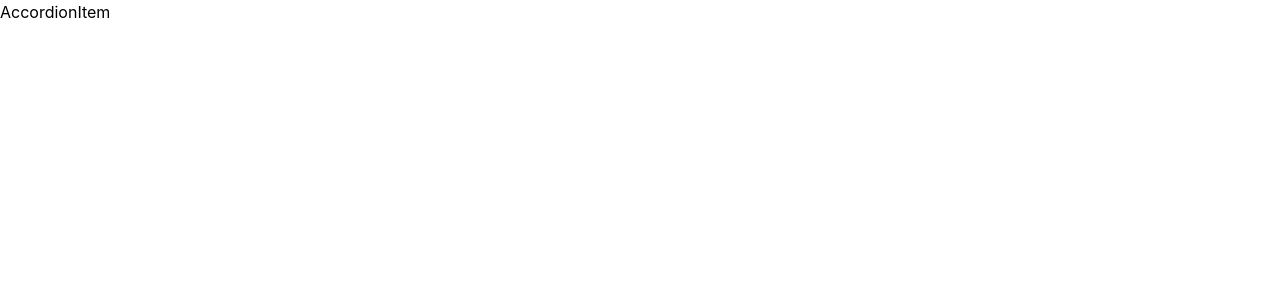
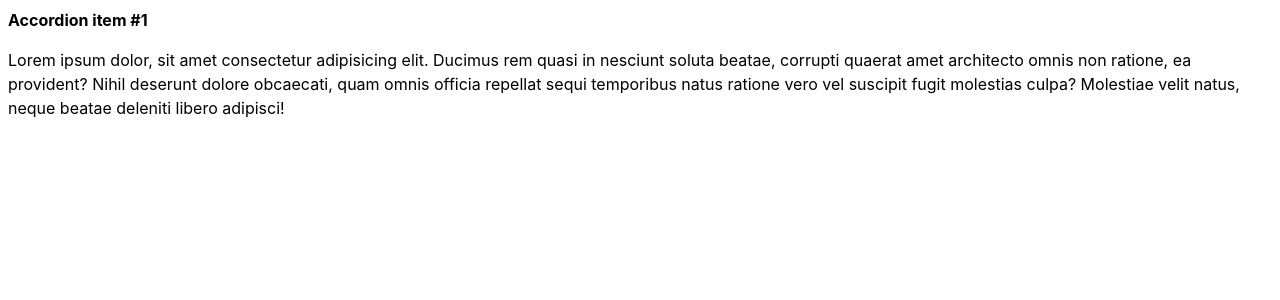
Before and after one commit to bobbyDeepak1415/accordion_01, a React (Vite) app: page / in a window 1280 px wide. Shown: the top 300 px of the page. Built offline with nearby package versions, Linux system fonts and the light colour scheme.

Commit message:
changes made

```diff
--- a/src/components/Accordion.jsx
+++ b/src/components/Accordion.jsx
@@ -17,7 +17,7 @@ const data=[
 const Accordion = () => {
   return (
     <div>
-      <AccordionItem/>
+      <AccordionItem title={data[0].title} body={data[0].body}/>
     </div>
   )
 }
--- a/src/components/AccordionItem.jsx
+++ b/src/components/AccordionItem.jsx
@@ -1,9 +1,16 @@
 import React from 'react'
 
-const AccordionItem = () => {
+const AccordionItem = ({title,body}) => {
   return (
     <div>
-      AccordionItem
+        <div className='font-bold p-2'>
+
+      {title}
+        </div>
+        <div className='p-2'>
+
+      {body}
+        </div>
     </div>
   )
 }
```
